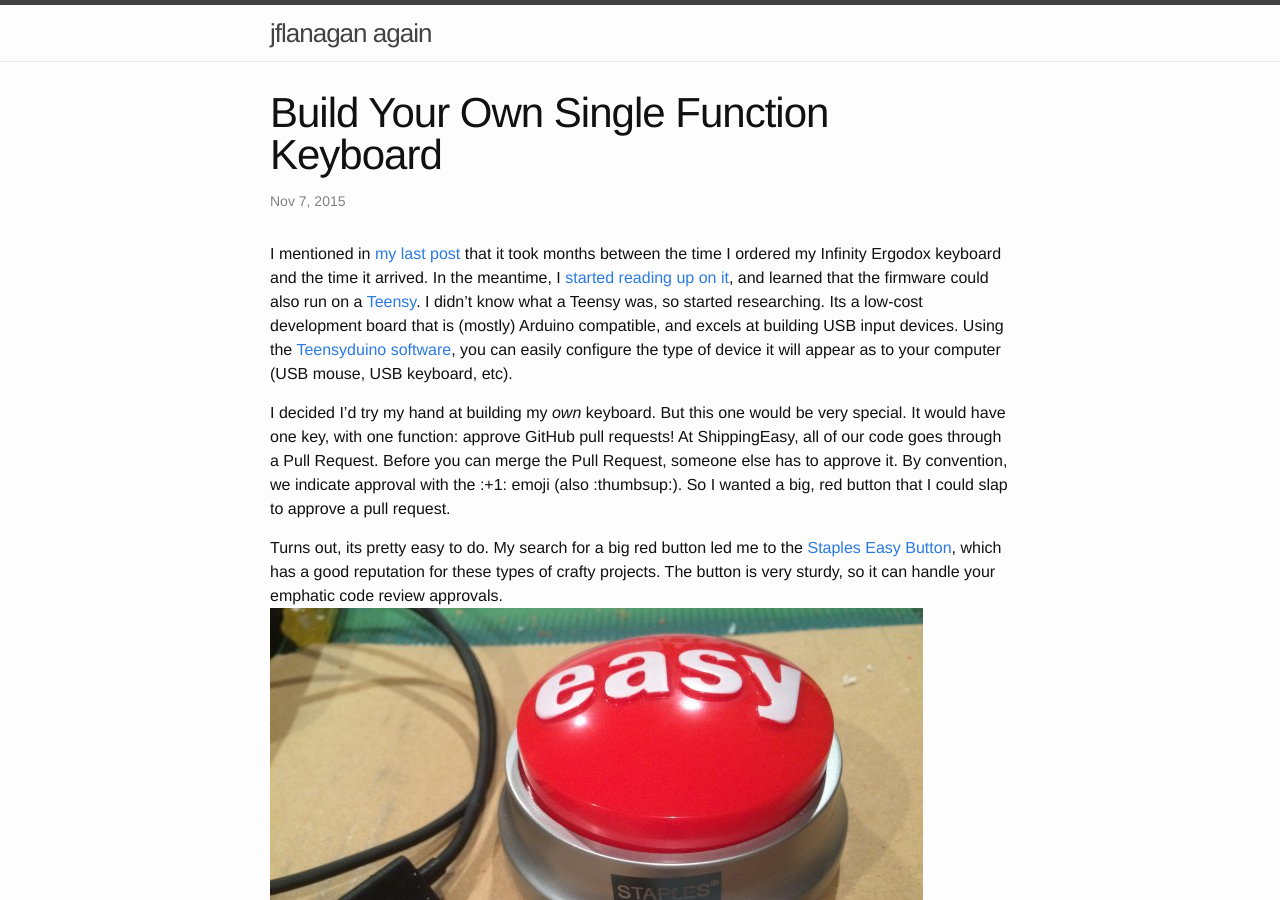
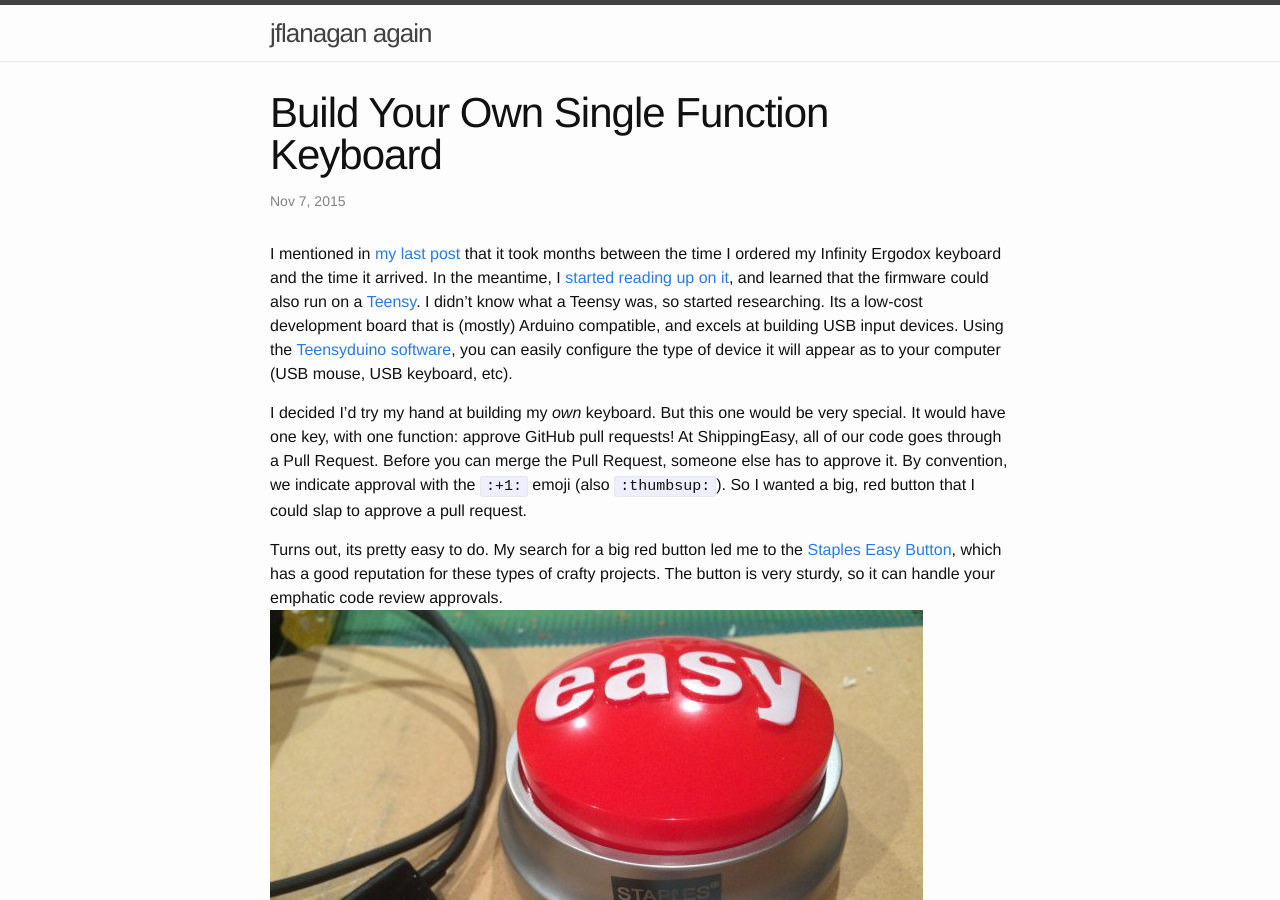
Before and after one commit to joshuaflanagan/blog, a Jekyll site: the page built from _posts/2015-11-06-build-your-own-single-function-keyboard.markdown, in a window 1280 px wide and 900 px high. Built offline with Jekyll 4.4.1, drawn with Linux system fonts in a browser that asks for light colours.

```diff
--- a/_posts/2015-11-06-build-your-own-single-function-keyboard.markdown
+++ b/_posts/2015-11-06-build-your-own-single-function-keyboard.markdown
@@ -17,7 +17,7 @@ I decided I'd try my hand at building my *own* keyboard. But this one would be
 very special. It would have one key, with one function: approve GitHub pull requests!
 At ShippingEasy, all of our code goes through a Pull Request. Before you can
 merge the Pull Request, someone else has to approve it. By convention, we indicate
-approval with the :+1: emoji (also :thumbsup:). So I wanted a big, red button
+approval with the `:+1:` emoji (also `:thumbsup:`). So I wanted a big, red button
 that I could slap to approve a pull request.
 
 Turns out, its pretty easy to do. My search for a big red button led me to the
```
Also changed, not shown: Gemfile.lock.
